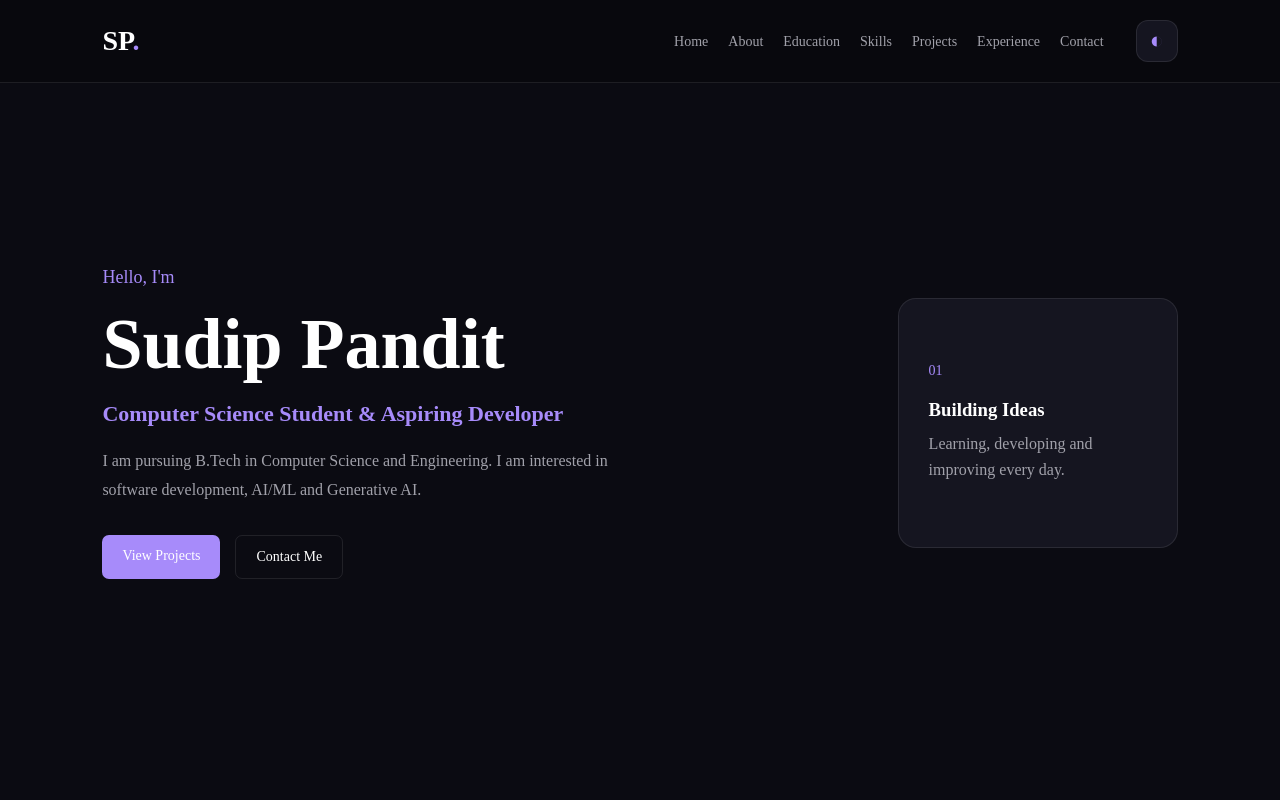
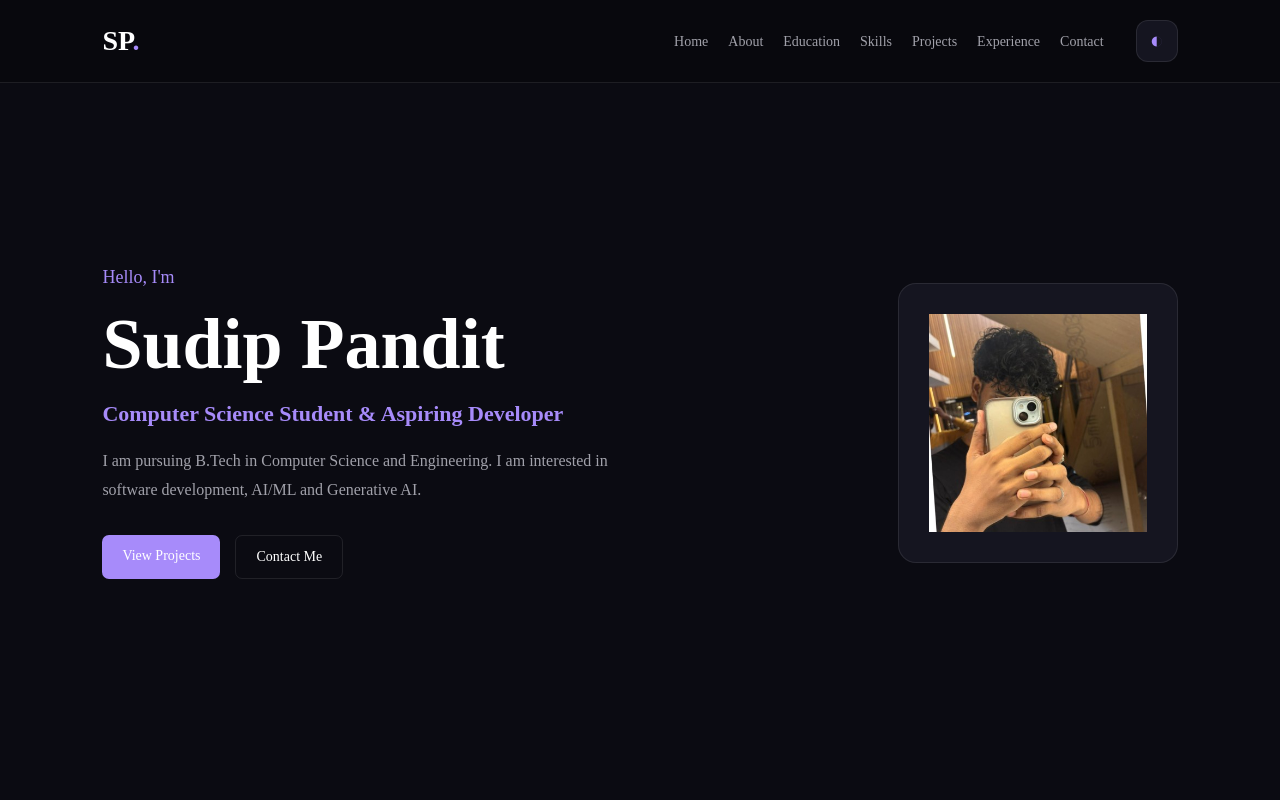
Before and after one commit to sudippanditsvu-rgb/sudip-portfolio, a website: page index.html in a window 1280 px wide. Shown: the top 800 px of the page. Drawn offline with nearby package versions, Linux system fonts and the light colour scheme.

Commit message:
profile photo add

```diff
--- a/index.html
+++ b/index.html
@@ -120,9 +120,8 @@
 
             <div class="hero-visual">
                 <div class="hero-card">
-                    <span>01</span>
-                    <h3>Building Ideas</h3>
-                    <p>Learning, developing and improving every day.</p>
+                    <img src="image/myimage.jpg" alt="">
+
                 </div>
             </div>
         </section>
```
Also changed, not shown: image/myimage.jpg (added).
